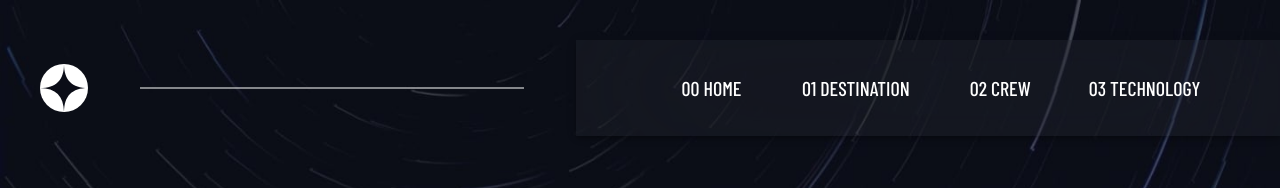
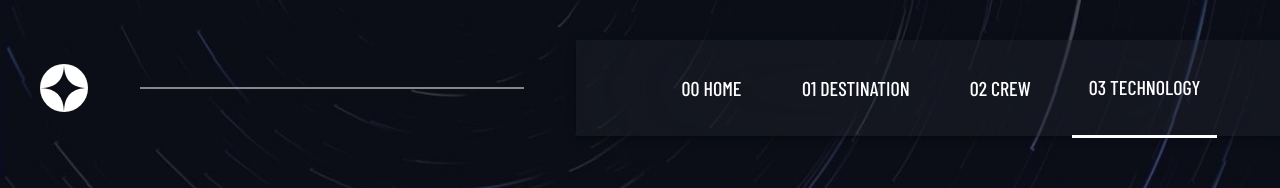
Before and after one commit to Mustafa-Filiz/React--Space-Travel-Website, a React (Create React App) app: page /technology in a window 1280 px wide. Shown: the top 188 px of the page. Built offline with nearby package versions, Linux system fonts and the light colour scheme; a web font is replaced by a local one.

Commit message:
links changed as navlink

```diff
--- a/src/components/Navbar.js
+++ b/src/components/Navbar.js
@@ -6,7 +6,7 @@ import { makeStyles } from '@mui/styles';
 import { Button, IconButton, Typography } from '@mui/material';
 import logo from '../images/logo.svg';
 import MenuIcon from '@mui/icons-material/Menu';
-import { Link } from 'react-router-dom';
+import { NavLink } from 'react-router-dom';
 
 const useStyles = makeStyles((theme) => ({
     container: {
@@ -49,18 +49,18 @@ const useStyles = makeStyles((theme) => ({
         justifyContent: 'center',
     },
     btn: {
+        width: "100%",
         height: 96,
         borderRadius: '0 !important',
         color: 'white !important',
         boxSizing: 'border-box',
         fontFamily: 'Barlow Condensed !important',
-        '&:hover': {
+    },
+    active: {
+        borderBottom: '3px solid white',
+        '&hover' : {
             borderBottom: '3px solid white',
-            backgroundColor: 'transparent !important',
-        },
-        '&:focus': {
-            borderBottom: '3px solid white',
-        },
+        }
     },
 }));
 
@@ -76,26 +76,26 @@ export default function Navbar() {
             </IconButton>
             <AppBar className={classes.navbar} position="static">
                 <Toolbar className={classes.btncontainer}>
-                    <Link to="/">
+                    <NavLink exact activeClassName={classes.active} to="/">
                         <Button className={classes.btn}>
                             <Typography variant="h6">00 HOME</Typography>
                         </Button>
-                    </Link>
-                    <Link to="/destination">
+                    </NavLink>
+                    <NavLink activeClassName={classes.active} to="/destination">
                         <Button className={classes.btn}>
                             <Typography variant="h6">01 DESTINATION</Typography>
                         </Button>
-                    </Link>
-                    <Link to="/crew">
+                    </NavLink>
+                    <NavLink activeClassName={classes.active} to="/crew">
                         <Button className={classes.btn}>
                             <Typography variant="h6">02 CREW</Typography>
                         </Button>
-                    </Link>
-                    <Link to="/technology">
+                    </NavLink>
+                    <NavLink activeClassName={classes.active} to="/technology">
                         <Button className={classes.btn}>
                             <Typography variant="h6">03 TECHNOLOGY</Typography>
                         </Button>
-                    </Link>
+                    </NavLink>
                 </Toolbar>
             </AppBar>
         </Box>
```
